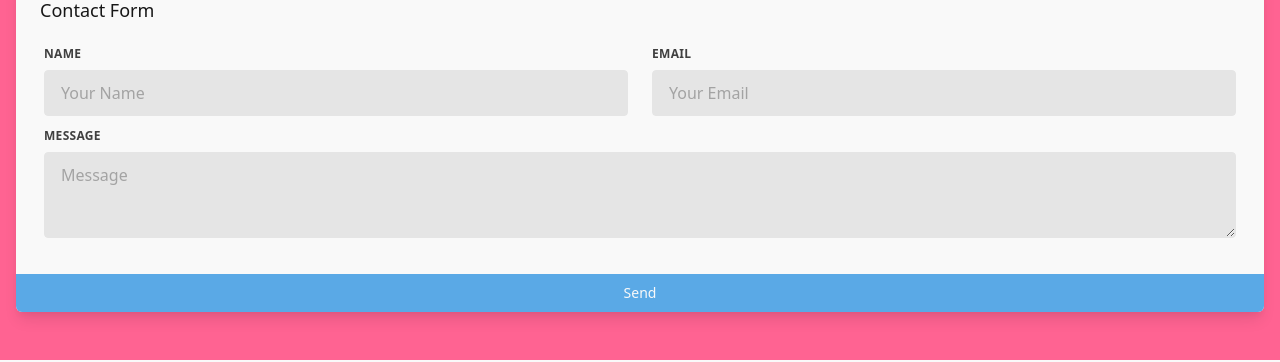
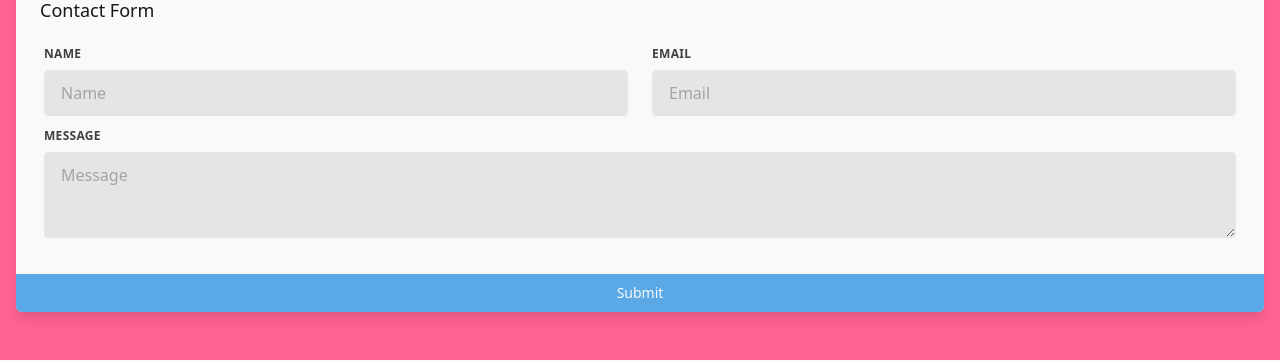
Before and after one commit to louannl/louann-loizou, a React (Create React App) app: page / in a window 1280 px wide. Shown: the part 1920-2282 px from the top of the page. Built offline with nearby package versions, Linux system fonts and the light colour scheme.

Commit message:
added validation to form

```diff
--- a/package.json
+++ b/package.json
@@ -11,6 +11,7 @@
     "emailjs-com": "^3.1.0",
     "react": "^17.0.2",
     "react-dom": "^17.0.2",
+    "react-hook-form": "^7.8.6",
     "react-ionicons": "^4.2.0",
     "react-router-dom": "^5.2.0",
     "react-scripts": "4.0.3",
--- a/src/components/UI/Form/ContactForm.js
+++ b/src/components/UI/Form/ContactForm.js
@@ -1,6 +1,6 @@
 import { send } from 'emailjs-com';
+import { useForm } from 'react-hook-form';
 
-import { useState } from 'react';
 import tw from '../../../helpers/tailwind';
 
 const labelAndInputClass = tw('px-3 w-full md:w-1/2');
@@ -33,24 +33,25 @@ const inputClass = tw(
   'focus:border-gray-500'
 );
 
+const ErrorText = (props) => {
+  return (
+    <div className={tw('text-red-600', 'text-xs')}>⚠ {props.children}</div>
+  );
+};
+
 const ContactForm = () => {
-  const [name, setName] = useState('');
-  const [email, setEmail] = useState('');
-  const [message, setMessage] = useState('');
+  const {
+    register,
+    handleSubmit,
+    formState: { errors },
+  } = useForm();
 
-  const sendEmail = (e) => {
-    e.preventDefault();
-
-    const emailParams = {
-      name,
-      email,
-      message,
-    };
-
+  const onSubmit = (data) => {
+    // e.preventDefault();
     send(
       process.env.REACT_APP_SERVICE_ID,
       process.env.REACT_APP_TEMPLATE_ID,
-      emailParams,
+      data,
       process.env.REACT_APP_USER_ID
     )
       .then((response) => {
@@ -64,7 +65,7 @@ const ContactForm = () => {
 
   return (
     <form
-      onSubmit={sendEmail}
+      onSubmit={handleSubmit(onSubmit)}
       className="grid shadow-lg rounded-md sm:overflow-hidden m-4 bg-white mt-8"
     >
       <h1 className="text-center lg:text-left text-lg font-medium pt-6 pl-6 leading-6 text-gray-900">
@@ -76,42 +77,47 @@ const ContactForm = () => {
           <input
             type="text"
             className={inputClass}
-            placeholder="Your Name"
-            id="name"
-            name="name"
-            value={name}
-            onChange={(e) => setName(e.target.value)}
+            placeholder="Name"
+            {...register('Name', { required: true, maxLength: 80 })}
           />
+          {errors.Name?.type === 'required' && (
+            <ErrorText>Name is required</ErrorText>
+          )}
+          {errors.Name?.type === 'maxLength' && (
+            <ErrorText>Name is too long</ErrorText>
+          )}
         </div>
         <div className={labelAndInputClass}>
           <label className={labelClass}>Email</label>
           <input
-            type="email"
-            id="email"
-            name="email"
-            placeholder="Your Email"
-            value={email}
-            onChange={(e) => setEmail(e.target.value)}
+            type="text"
             className={inputClass}
+            placeholder="Email"
+            {...register('Email', { required: true, pattern: /^\S+@\S+$/i })}
           />
+          {errors.Email?.type === 'required' && (
+            <ErrorText>Email is required</ErrorText>
+          )}
+          {errors.Email?.type === 'pattern' && (
+            <ErrorText>Email is not valid</ErrorText>
+          )}
         </div>
         <div className={labelAndInputClass + 'md:w-full lg:w-full'}>
           <label className={labelClass}>Message</label>
           <textarea
             type="text"
-            id="message"
-            name="message"
+            rows={3}
+            className={inputClass}
             placeholder="Message"
-            rows={3}
-            value={message}
-            onChange={(e) => setMessage(e.target.value)}
-            className={inputClass}
+            {...register('Message', { required: true })}
           />
+          {errors.Message?.type === 'required' && (
+            <ErrorText>Message is required</ErrorText>
+          )}
         </div>
       </div>
       <input
         type="submit"
-        value="Send"
         className={tw(
           'justify-center',
           'py-2 px-4',
@@ -124,9 +130,6 @@ const ContactForm = () => {
           'bg-blue-dark',
           'hover:bg-blue',
           'focus:outline-none',
-          'focus:ring-2',
-          'focus:ring-offset-2',
-          'focus:ring-pink',
           'cursor-pointer'
         )}
       />
--- /dev/null
+++ b/src/components/UI/Toaster/Toast.js
@@ -0,0 +1,4 @@
+const Toast = () => {
+  return <div className=""></div>;
+};
+export default Toast;
```
Also changed, not shown: 1 other file (tests, documents, lock files or other folders).
